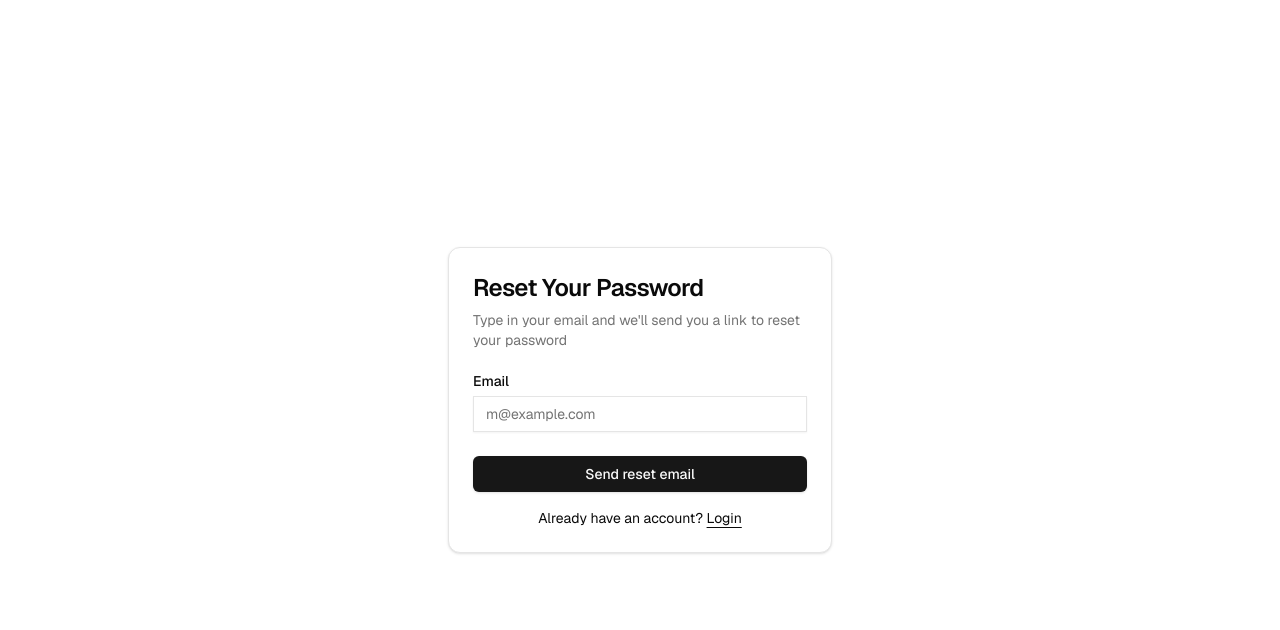
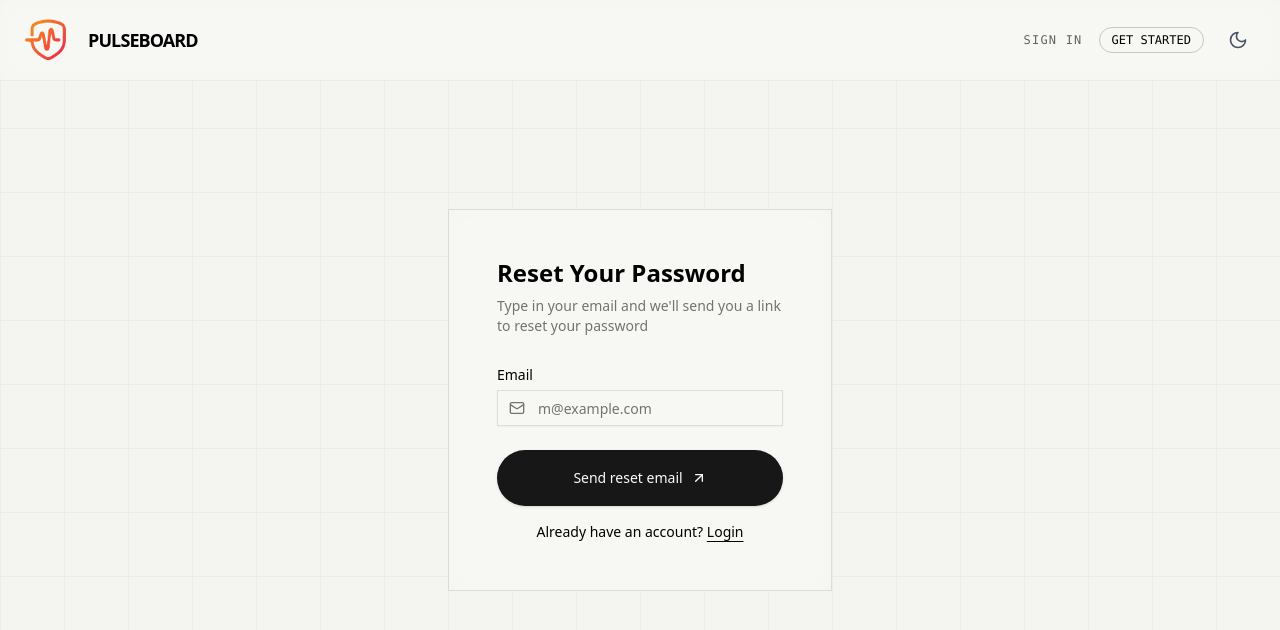
Before and after one commit to lamalmeida/PulseBoard, a Next.js app: page /auth/forgot-password in a window 1280 px wide. Shown: the top 630 px of the page. Built offline with nearby package versions, Linux system fonts and the light colour scheme; no server answers.

Commit message:
Redesigned Forgot Password Form

```diff
--- a/app/auth/forgot-password/page.tsx
+++ b/app/auth/forgot-password/page.tsx
@@ -1,10 +1,20 @@
 import { ForgotPasswordForm } from "@/components/forgot-password-form";
+import { Navbar } from "@/components/ui/navbar";
 
 export default function Page() {
   return (
-    <div className="flex min-h-svh w-full items-center justify-center p-6 md:p-10">
-      <div className="w-full max-w-sm">
-        <ForgotPasswordForm />
+    <div className="min-h-screen bg-[#F4F4F0] dark:bg-[#050505] text-black dark:text-white font-sans selection:bg-brand selection:text-white transition-colors duration-500">
+      {/* Grid Background Overlay */}
+      <div className="fixed inset-0 pointer-events-none z-0 opacity-[0.03] dark:opacity-[0.05]"
+        style={{ backgroundImage: 'linear-gradient(90deg, currentColor 1px, transparent 1px), linear-gradient(currentColor 1px, transparent 1px)', backgroundSize: '4rem 4rem' }}
+      />
+
+      <Navbar />
+
+      <div className="relative z-10 flex min-h-svh w-full items-center justify-center p-6 md:p-10 pt-32">
+        <div className="w-full max-w-sm">
+          <ForgotPasswordForm />
+        </div>
       </div>
     </div>
   );
--- a/components/forgot-password-form.tsx
+++ b/components/forgot-password-form.tsx
@@ -3,17 +3,11 @@
 import { cn } from "@/lib/utils";
 import { createClient } from "@/lib/supabase/client";
 import { Button } from "@/components/ui/button";
-import {
-  Card,
-  CardContent,
-  CardDescription,
-  CardHeader,
-  CardTitle,
-} from "@/components/ui/card";
 import { Input } from "@/components/ui/input";
 import { Label } from "@/components/ui/label";
 import Link from "next/link";
 import { useState } from "react";
+import { ArrowUpRight, Mail } from "lucide-react";
 
 export function ForgotPasswordForm({
   className,
@@ -46,33 +40,35 @@ export function ForgotPasswordForm({
 
   return (
     <div className={cn("flex flex-col gap-6", className)} {...props}>
+      <div className="group border border-black/10 dark:border-white/10 p-8 md:p-12 bg-[#F4F4F0]/75 dark:bg-[#050505]/75 backdrop-blur-md backdrop-saturate-150 backdrop-contrast-125">
         {success ? (
-        <Card>
-          <CardHeader>
-            <CardTitle className="text-2xl">Check Your Email</CardTitle>
-            <CardDescription>Password reset instructions sent</CardDescription>
-          </CardHeader>
-          <CardContent>
+          <>
+            <div className="mb-8">
+              <h2 className="text-2xl font-bold leading-tight mb-2">Check Your Email</h2>
               <p className="text-sm text-muted-foreground">
+                Password reset instructions sent
+              </p>
+            </div>
+            <div className="text-sm text-muted-foreground">
               If you registered using your email and password, you will receive
               a password reset email.
-            </p>
-          </CardContent>
-        </Card>
+            </div>
+          </>
         ) : (
-        <Card>
-          <CardHeader>
-            <CardTitle className="text-2xl">Reset Your Password</CardTitle>
-            <CardDescription>
+          <>
+            <div className="mb-8">
+              <h2 className="text-2xl font-bold leading-tight mb-2">Reset Your Password</h2>
+              <p className="text-sm text-muted-foreground">
                 Type in your email and we&apos;ll send you a link to reset your
                 password
-            </CardDescription>
-          </CardHeader>
-          <CardContent>
+              </p>
+            </div>
             <form onSubmit={handleForgotPassword}>
               <div className="flex flex-col gap-6">
                 <div className="grid gap-2">
                   <Label htmlFor="email">Email</Label>
+                  <div className="relative">
+                    <Mail className="absolute left-3 top-2.5 h-4 w-4 text-muted-foreground" />
                     <Input
                       id="email"
                       type="email"
@@ -80,11 +76,15 @@ export function ForgotPasswordForm({
                       required
                       value={email}
                       onChange={(e) => setEmail(e.target.value)}
+                      className="pl-10 bg-transparent border-black/10 dark:border-white/10"
                     />
                   </div>
+                </div>
                 {error && <p className="text-sm text-red-500">{error}</p>}
-                <Button type="submit" className="w-full" disabled={isLoading}>
-                  {isLoading ? "Sending..." : "Send reset email"}
+                <Button type="submit" className="w-full group relative overflow-hidden" size="xl" disabled={isLoading}>
+                  <span className="relative z-10 font-medium text-sm flex items-center justify-center gap-2">
+                    {isLoading ? "Sending..." : "Send reset email"} <ArrowUpRight className="w-4 h-4" />
+                  </span>
                 </Button>
               </div>
               <div className="mt-4 text-center text-sm">
@@ -97,9 +97,9 @@ export function ForgotPasswordForm({
                 </Link>
               </div>
             </form>
-          </CardContent>
-        </Card>
+          </>
         )}
+      </div>
     </div>
   );
 }
```
Lines whose indentation alone changed are shown as unchanged.
